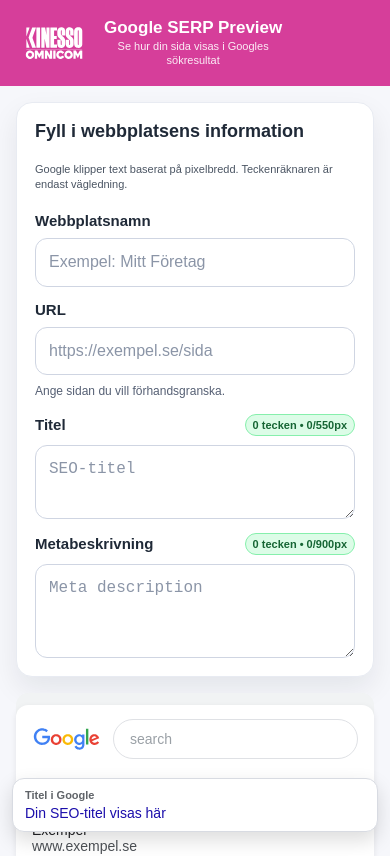
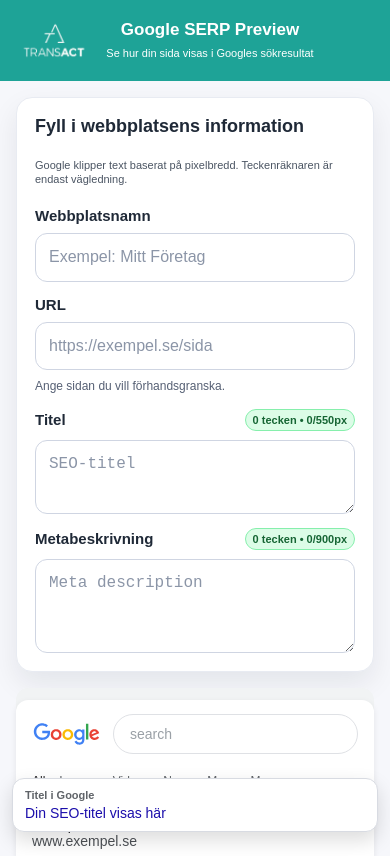
Before and after one commit to Yusri00/Serp-preview, a React (Vite) app: page / in a window 390 px wide. Shown: the top 856 px of the page. Built offline with nearby package versions, Linux system fonts and the light colour scheme.

Commit message:
changed logo and ui colors

```diff
--- a/src/Global.css
+++ b/src/Global.css
@@ -3,25 +3,32 @@
   margin: 0;
   background: #f6f7fb;
 }
-
 .header {
-  background: #D63e9a;
+  background: #1ea397;
   color: white;
   padding: 50px 42px;
-  display: grid;
-  grid-template-columns: auto 1fr auto;
+  position: relative;
+  display: flex;
+  justify-content: center;
   align-items: center;
-  gap: 16px;
 }
 
-.kinesso-logo {
-  width: 150px;
-  height: 60px;
+.transact-logo {
+  position: absolute;
+  left: 40px;
+  width: 160px;
+  height: auto;
   object-fit: contain;
 }
 
+.header-copy h1,
+.header-copy p {
+  position: relative;
+  left: 80px;
+}
 .header-copy {
   text-align: center;
+  width: 100%;
 }
 
 .header-copy h1 {
@@ -56,12 +63,11 @@
 
   .header {
     padding: 30px 20px;
-    grid-template-columns: auto 1fr auto;
   }
 
-  .kinesso-logo {
-    width: 120px;
-    height: 48px;
+  .transact-logo {
+    width: 150px;
+    height: 60px;
   }
 
   .header-copy h1 {
@@ -87,27 +93,42 @@
   .header {
     padding: 18px 14px;
     gap: 10px;
+    display: grid;
+    grid-template-columns: auto 1fr;
+    align-items: center;
   }
 
-  .kinesso-logo {
+  .transact-logo {
+    position: static;
     width: 80px;
-    height: 34px;
+    height: auto;
+    object-fit: contain;
   }
+
+  .header-copy {
+    text-align: center;
+    margin-left: -30px;
+  }
+
+  .header-copy h1,
+  .header-copy p {
+    left: 0;
+}
 
   .header-copy h1 {
     font-size: 17px;
     line-height: 1.2;
-    white-space: nowrap;
+    white-space: normal;
   }
 
   .header-copy p {
-    margin-top: 2px;
+    margin-top: 6px;
     font-size: 11px;
     line-height: 1.25;
-    opacity: 0.9;
+    opacity: 1;
   }
 
   .header-spacer {
-    width: 88px;
+    display: none;
   }
 }
--- a/src/GooglePreview.css
+++ b/src/GooglePreview.css
@@ -96,7 +96,7 @@
 
 .serp-title {
   color: #1a0dab;
-  font-size: 22px;
+  font-size: 20px;
   font-weight: 500;
   line-height: 1.4;
   margin: 4px 0 6px;
@@ -166,10 +166,10 @@
   height: 14px;
 }
 
-.result-block-line-pink {
+.result-block-line-green {
   width: 320px;
   height: 24px;
-  background: #d63e9a;
+  background: #0a8b81;
   opacity: 0.25;
 }
 
@@ -224,7 +224,7 @@
   }
 
   .serp-title {
-    font-size: 20px;
+    font-size: 22px;
   }
 
   .serp-desc {
--- a/src/InputFields.css
+++ b/src/InputFields.css
@@ -116,10 +116,11 @@
 /* Fokus på input och textarea */
 input:focus,
 textarea:focus {
-  border-color: #d63e9a;
+  border-color: #1ea397;
   background: #fff;
-  box-shadow: 0 0 0 4px rgba(214, 62, 154, 0.15);
+  box-shadow: 0 0 0 3px rgba(30, 163, 151, 0.15);
   outline: none;
+  transition: all 0.2s ease;
 }
 
 /* Statusfärger */
--- a/src/components/GooglePreview.jsx
+++ b/src/components/GooglePreview.jsx
@@ -60,7 +60,7 @@
                 <div className="result-block-line result-block-line-thin" />
               </div>
             </div>
-            <div className="result-block-line result-block-line-pink" />
+            <div className="result-block-line result-block-line-green" />
             <div className="result-block-line result-block-line-box" />
           </div>
         ))}
--- a/src/components/Header.jsx
+++ b/src/components/Header.jsx
@@ -1,9 +1,9 @@
-import kinessoLogo from "../assets/kinesso.svg";
+import transactLogo from "../assets/transact-logo.png";
 
 export default function Header() {
   return (
     <header className="header">
-      <img className="kinesso-logo" src={kinessoLogo} alt="Kinesso" />
+      <img className="transact-logo" src={transactLogo} alt="Transact" />
       <div className="header-copy">
         <h1>Google SERP Preview</h1>
         <p>Se hur din sida visas i Googles sökresultat</p>
```
Also changed, not shown: src/assets/kinesso-black.svg (deleted), src/assets/transact-logo.png (added).
